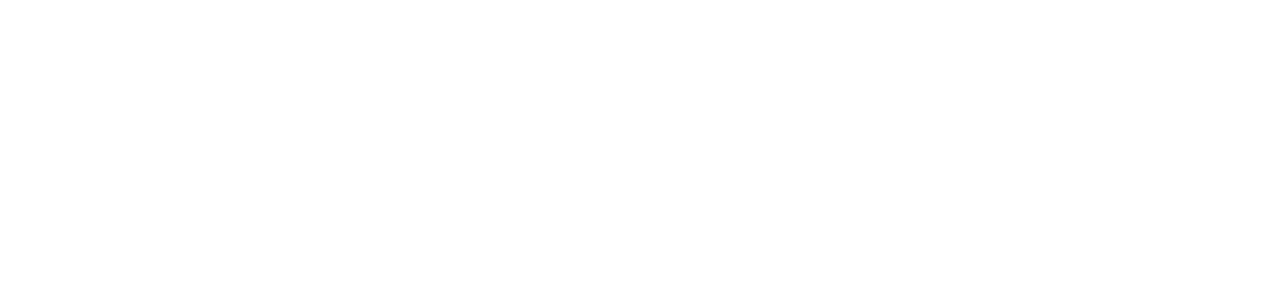
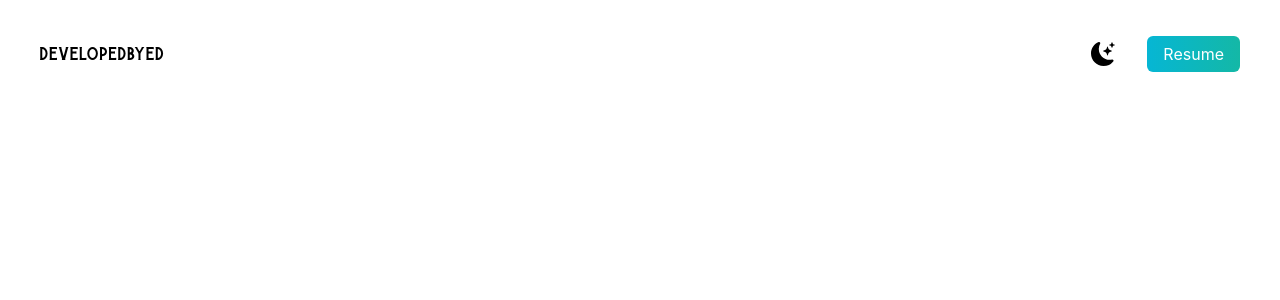
Before and after one commit to marcinnnnb/react-tailwind-portfolio, a Next.js app: page / in a window 1280 px wide. Shown: the top 300 px of the page. Built offline with nearby package versions, Linux system fonts and the light colour scheme.

Commit message:
feature: navbar

```diff
--- a/package.json
+++ b/package.json
@@ -18,6 +18,8 @@
     "react-icons": "4.7.1"
   },
   "devDependencies": {
+    "autoprefixer": "10.4.13",
+    "postcss": "8.4.21",
     "tailwindcss": "3.2.4"
   }
 }
--- a/pages/index.js
+++ b/pages/index.js
@@ -1,4 +1,5 @@
 import Head from 'next/head';
+import { BsFillMoonStarsFill } from 'react-icons/bs';
 
 export default function Home() {
   return (
@@ -9,7 +10,23 @@
         <meta name="viewport" content="width=device-width, initial-scale=1" />
         <link rel="icon" href="/favicon.ico" />
       </Head>
-      <main></main>
+      <main className="bg-white px-10 ">
+        <section className="min-h-screen">
+          <nav className="py-10 mb-12 flex justify-between">
+            <h1 className="text-xl font-burtons">developedbyed</h1>
+            <ul className="flex items-center">
+              <li>
+                <BsFillMoonStarsFill className="cursor-pointer text-2xl" />
+              </li>
+              <li>
+                <a className="bg-gradient-to-r from-cyan-500 to-teal-500 text-white px-4 py-2 rounded-md ml-8" href="#">
+                  Resume
+                </a>
+              </li>
+            </ul>
+          </nav>
+        </section>
+      </main>
     </div>
   );
 }
--- /dev/null
+++ b/postcss.config.js
@@ -0,0 +1,6 @@
+module.exports = {
+  plugins: {
+    tailwindcss: {},
+    autoprefixer: {},
+  },
+}
--- a/tailwind.config.js
+++ b/tailwind.config.js
@@ -1,8 +1,12 @@
 /** @type {import('tailwindcss').Config} */
 module.exports = {
-  content: [],
+  content: ['./pages/**/*.{js, ts, jsx, tsx}', './components/**/*.{js,ts,jsx,tsx}'],
   theme: {
-    extend: {},
+    extend: {
+      fontFamily: {
+        burtons: 'burtons',
+      },
+    },
   },
   plugins: [],
-}
+};
```
Also changed, not shown: 1 other file (tests, documents, lock files or other folders).
